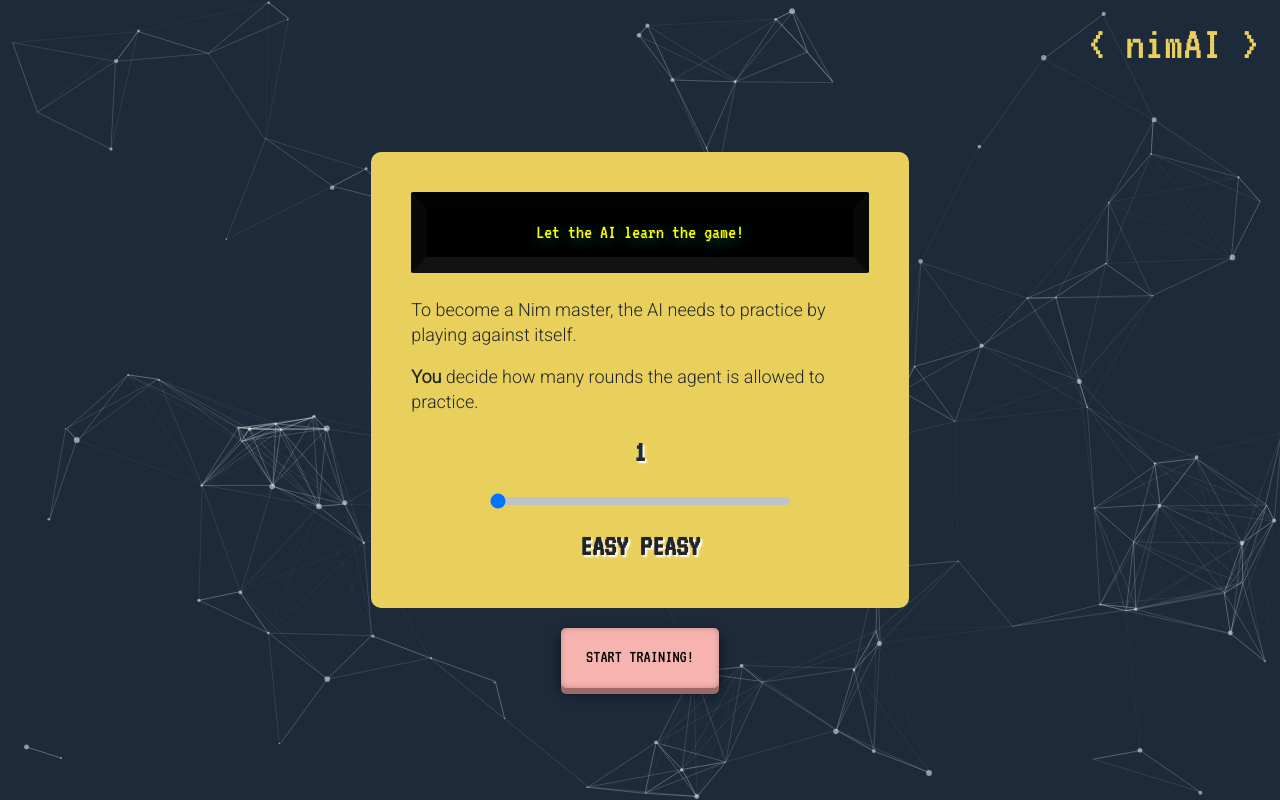
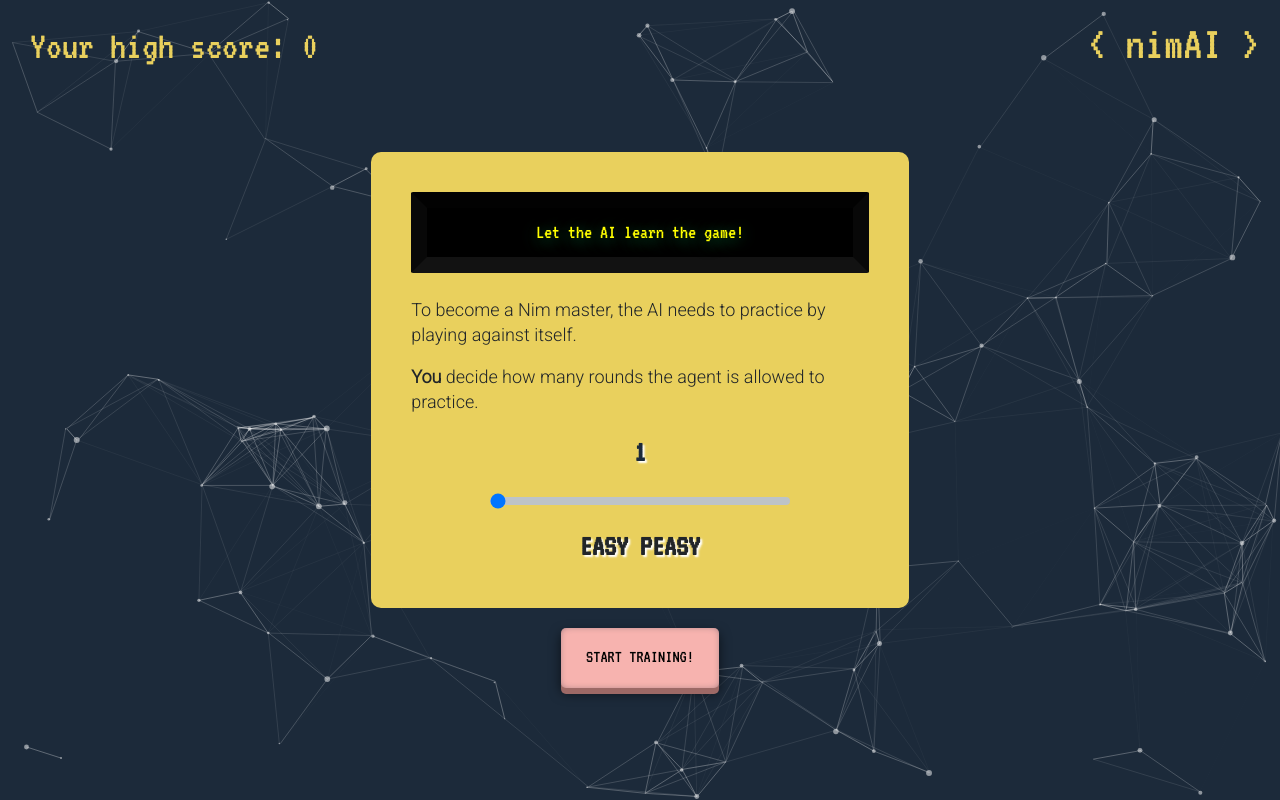
Before and after one commit to JokusPokus/Nim_AI, a Flask app: page /nim_train in a window 1280 px wide. Run offline with Flask 2, Linux system fonts and the light colour scheme; some libraries are stand-ins or nearby versions; some web fonts are replaced.

Commit message:
add high score

```diff
--- a/application.py
+++ b/application.py
@@ -14,12 +14,16 @@ INITIAL_BOARD = [1, 3, 5, 7]
 
 @app.route("/")
 def index():
-    return render_template("index.html")
+    session["high_score"] = session.get("high_score", 0)
+    return render_template("index.html",
+                           high_score=session["high_score"])
 
 
 @app.route("/nim_train", methods=["GET"])
 def nim_train():
-    return render_template("nim_train.html")
+    session["high_score"] = session.get("high_score", 0)
+    return render_template("nim_train.html",
+                           high_score=session["high_score"])
 
 
 @app.route("/nim", methods=["POST"])
@@ -34,11 +38,15 @@ def nim():
     elif n_train > 100:
         n_train = 100 + (n_train - 100) * 9
 
+    session["n_train"] = n_train
+    session["high_score"] = session.get("high_score", 0)
+
     ngp.train_and_initialize(session, n_train, board=INITIAL_BOARD.copy())
     time.sleep(2.9)
     return render_template("nim.html",
                            new_board=session["current_board"],
-                           winner=session["winner"])
+                           winner=session["winner"],
+                           high_score=session["high_score"])
 
 
 @app.route("/ai_move", methods=["POST"])
@@ -48,10 +56,13 @@ def ai_move():
         if request.form.getlist(f"row_{i}"):
             player_pile = i
             player_amount = len(request.form.getlist(f"row_{i}"))
-    print("Player move: " + str(player_pile) + " " + str(player_amount))
+
     ai_pile, ai_amount = ngp.ai_move(session, player_pile, player_amount)
-    print("MOVE: Pile " + str(ai_pile) + " Amount " + str(ai_amount))
-    return jsonify(winner=session["winner"], pile=ai_pile, amount=ai_amount)
+
+    return jsonify(winner=session["winner"],
+                   pile=ai_pile,
+                   amount=ai_amount,
+                   high_score=session["high_score"])
 
 
 @app.route("/reset", methods=["GET"])
@@ -59,4 +70,5 @@ def reset():
     ngp.reset_board(session, board=INITIAL_BOARD.copy())
     return render_template("nim.html",
                            new_board=session["current_board"],
-                           winner=session["winner"])
+                           winner=session["winner"],
+                           high_score=session["high_score"])
--- a/nim_gameplay.py
+++ b/nim_gameplay.py
@@ -38,5 +38,6 @@ def ai_move(session, pile, amount):
     # If AI lost the game
     if not any(session["current_board"]):
         session["winner"] = "Human"
+        session["high_score"] = max(session["n_train"], session["high_score"])
 
     return pile, amount
--- a/static/style.css
+++ b/static/style.css
@@ -46,6 +46,13 @@ a:hover {
   right: 20px;
   color: #e9d05d;
   font-size: 48px;
+}
+#high-score {
+  position: absolute;
+  top: 18px;
+  left: 30px;
+  color: #e9d05d;
+  font-size: 40px;
 }
 .content {
   width: 60%;
--- a/templates/layout.html
+++ b/templates/layout.html
@@ -20,6 +20,7 @@
 
     <div class="wrapper">
         <main class="content ">
+        <div id="high-score" class="mr-5">Your high score: {{ high_score }}</div>
         <a href="/"><div class="logo">&#60; nimAI &#62;</div></a>
             {% block body %}
             {% endblock %}
--- a/templates/nim.html
+++ b/templates/nim.html
@@ -149,10 +149,14 @@
                         if (ai_response["winner"] === "Human") {
                             // Make winning animation visible
                             $("#submit-btn").prop("disabled", true);
+
+                            let new_high_score = ai_response["high_score"];
+
                             window.setTimeout(function () {
                                 $("#message").html("<div class='' role='alert'>Congrats, you won!</div>");
                                 $("#board").attr("hidden", true);
                                 $("#winning-animation").attr("hidden", false);
+                                $("#high-score").html("Your high score: " + new_high_score.toString())
                             }, 500);
                         } else {
                             $("#message").html("<div class='' role='alert'>AI made a move. Your turn!</div>");
--- a/templates/nim_train.html
+++ b/templates/nim_train.html
@@ -20,7 +20,7 @@
         <div class="d-flex justify-content-center flex-column">
             <div class="value">1</div>
             <input name="n_train" type="range" class="mt-4 train-slider" min="1" max="300" required
-                value=1>
+                value="1">
             <div class="level">EASY PEASY</div>
         </div>
     </form>
```
Also changed, not shown: 1 other file.
